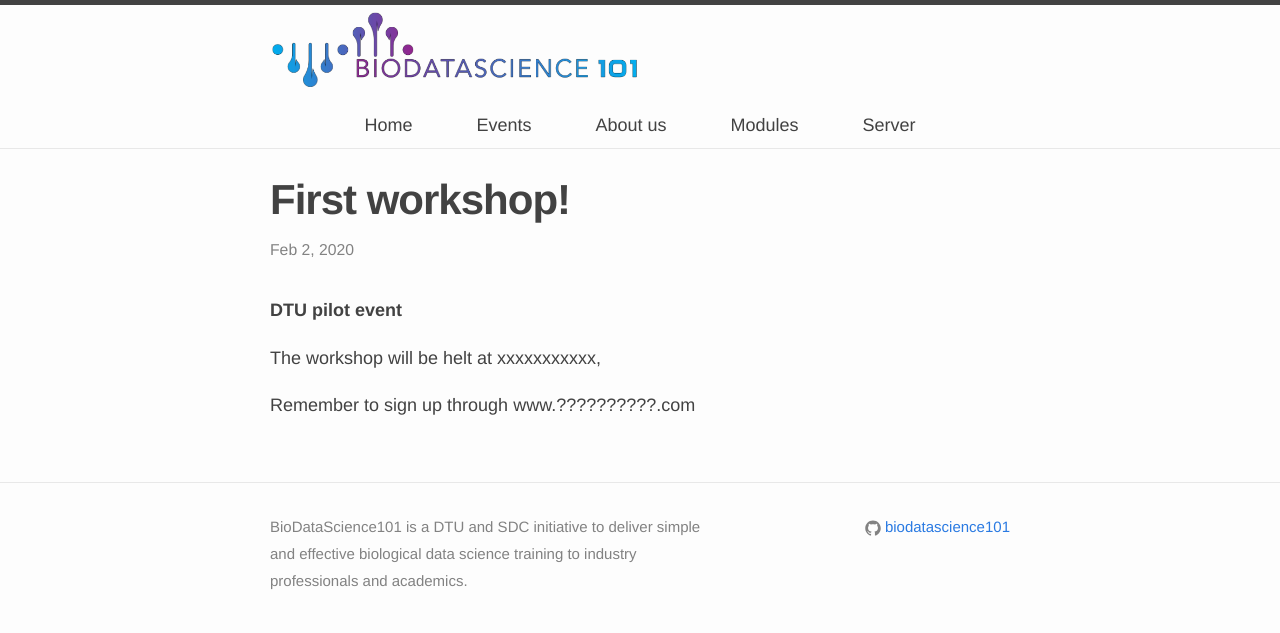
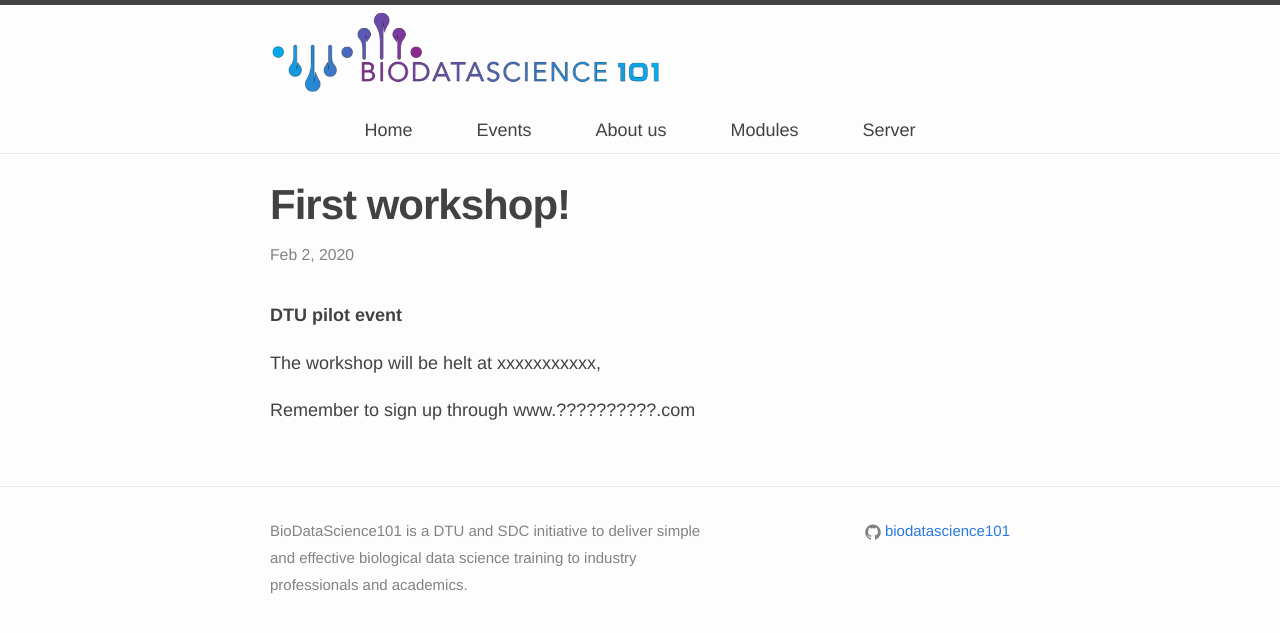
Before and after one commit to biodatascience101/BioDataScience101.github.io, a Jekyll site: the page built from _posts/2020-02-02-first_workshop.markdown, in a window 1280 px wide. Shown: the top 633 px of the page. Built offline with Jekyll 4.4.1, drawn with Linux system fonts in a browser that asks for light colours; nearby versions of some CDN libraries.

Commit message:
Update header.html

```diff
--- a/_includes/header.html
+++ b/_includes/header.html
@@ -2,7 +2,7 @@
   <div class="wrapper">
 
     <a href="https://biodatascience101.github.io/">
-    <img class="float-left" width="50%" src="{{ 'logohoriz_150.png' | prepend: site.images_dir | prepend: site.baseurl }}" />
+    <img class="float-left" width="53%" src="{{ 'logohoriz_150.png' | prepend: site.images_dir | prepend: site.baseurl }}" />
     </a>
 
     <!--
```
